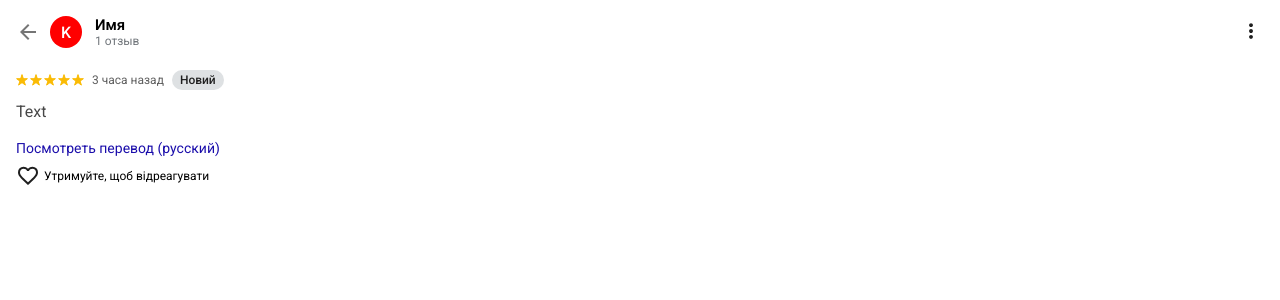
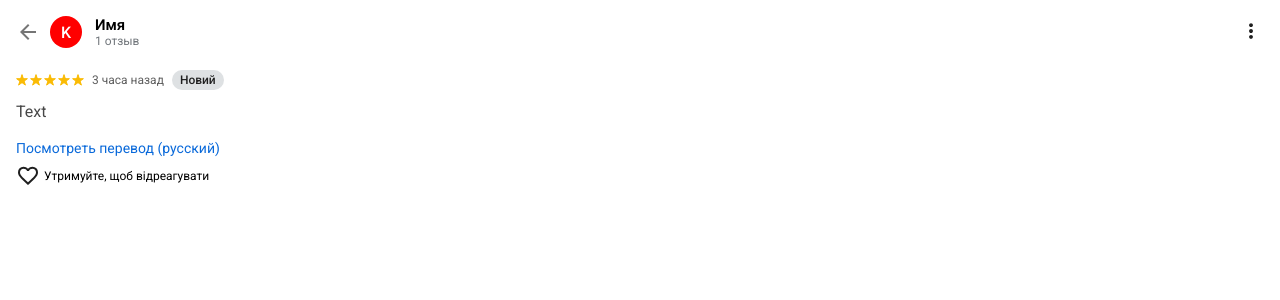
Before and after one commit to dtsymbalenko/sky_lounge, a React (Create React App) app: page / in a window 1280 px wide. Shown: the top 300 px of the page. Built offline with nearby package versions, Linux system fonts and the light colour scheme; the HTML template or start-up script is replaced by a standard one.

Commit message:
Update color

```diff
--- a/src/App.css
+++ b/src/App.css
@@ -160,5 +160,5 @@
 .translate {
     margin-bottom: 8px;
     font-size: 14px;
-    color: #1a0dab;
+    color: #0969da;
 }
```
